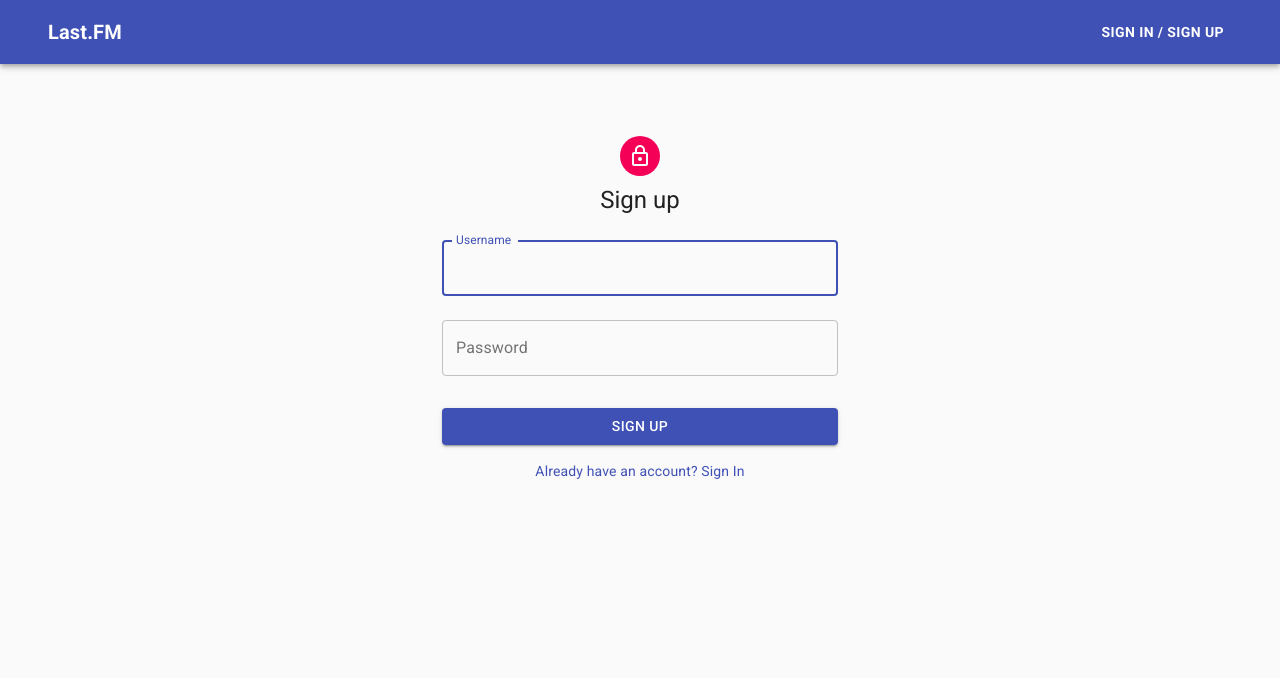
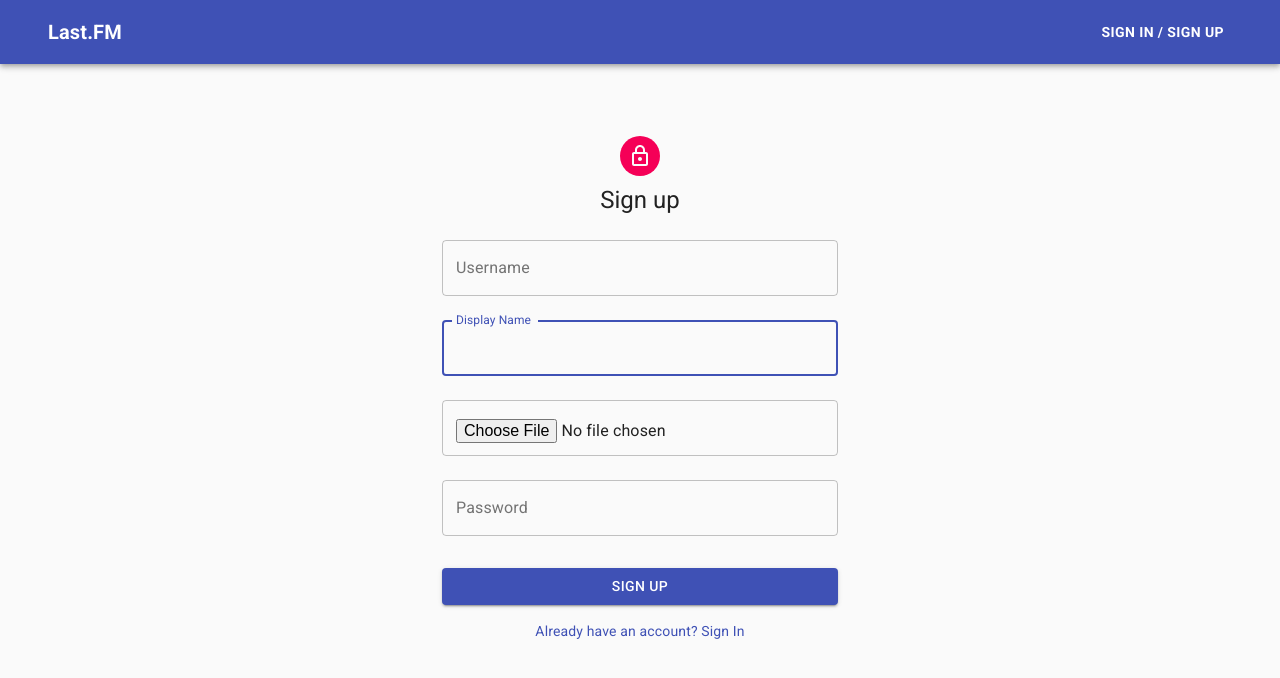
Before and after one commit to untrupus/lesson86, a React (Create React App) app: page /signup in a window 1280 px wide. Shown: the top 678 px of the page. Built offline with nearby package versions, Linux system fonts and the light colour scheme.

Commit message:
add user`s avatar

```diff
--- a/src/components/Header/Header.js
+++ b/src/components/Header/Header.js
@@ -75,8 +75,8 @@ const Header = () => {
                             <Link component={RouterLink} className={classes.logo} to="/signup"> Sign up</Link>
                         </Button> :
                         <UserMenu
-                            name={user.user.username}
-                            role={user.user.role}
+                            name={user.user.displayName}
+                            image={user.user.avatarImage}
                         />
                     }
                 </Toolbar>
--- a/src/components/Menu/Menu.js
+++ b/src/components/Menu/Menu.js
@@ -3,12 +3,10 @@ import Button from '@material-ui/core/Button';
 import Menu from '@material-ui/core/Menu';
 import MenuItem from '@material-ui/core/MenuItem';
 import {makeStyles} from '@material-ui/core/styles';
-import AccountCircleIcon from '@material-ui/icons/AccountCircle';
 import {Link as RouterLink} from "react-router-dom";
 import Link from '@material-ui/core/Link';
 import {useDispatch} from "react-redux";
 import {logoutUser} from "../../store/actions/usersAction";
-import SupervisorAccountIcon from '@material-ui/icons/SupervisorAccount';
 
 const useStyles = makeStyles(() => ({
     menu: {
@@ -19,13 +17,30 @@ const useStyles = makeStyles(() => ({
         '&:hover': {
             textDecoration: "none"
         }
+    },
+    username: {
+      marginRight: '15px'
+    },
+    avatar: {
+        width: '40px',
+        height: "40px",
+        borderRadius: "50%",
+        position: "absolute",
+        right: '10px',
+        '&:hover': {
+            width: '150px',
+            height: "150px",
+            top: '5px',
+            right: '80px',
+            zIndex: '99'
+        }
     }
 }));
 
 
 const UserMenu = props => {
     const classes = useStyles();
-    const dispatch =useDispatch();
+    const dispatch = useDispatch();
     const [anchorEl, setAnchorEl] = React.useState(null);
 
     const handleClick = (event) => {
@@ -37,15 +52,22 @@ const UserMenu = props => {
     };
 
     const logout = () => {
-      dispatch(logoutUser());
+        dispatch(logoutUser());
     };
 
     let icon;
-    if (props.role === "admin") {
-        icon = <SupervisorAccountIcon/>
+    if (props.image) {
+        icon = <img src={'http://localhost:8000/uploads/' + props.image}
+                    alt="avatar"
+                    className={classes.avatar}
+        />
     } else {
-        icon = <AccountCircleIcon/>
+        icon = <img src="https://www.pavilionweb.com/wp-content/uploads/2017/03/man-300x300.png"
+                    alt="avatar"
+                    className={classes.avatar}
+        />
     }
+
     return (
         <div>
             <Button aria-controls="simple-menu"
@@ -53,9 +75,10 @@ const UserMenu = props => {
                     onClick={handleClick}
                     className={classes.menu}
             >
-                Hello, {props.name} &#160;
-                {icon}
+                <span className={classes.username}>Hello, {props.name} &#160;</span>
+
             </Button>
+            {icon}
             <Menu
                 id="simple-menu"
                 anchorEl={anchorEl}
--- a/src/containers/SignUp/SignUp.js
+++ b/src/containers/SignUp/SignUp.js
@@ -1,4 +1,4 @@
-import React, {useState} from 'react';
+import React, {useRef, useState} from 'react';
 import {useSelector, useDispatch} from "react-redux";
 import Avatar from '@material-ui/core/Avatar';
 import Button from '@material-ui/core/Button';
@@ -9,7 +9,7 @@ import Link from '@material-ui/core/Link';
 import Grid from '@material-ui/core/Grid';
 import LockOutlinedIcon from '@material-ui/icons/LockOutlined';
 import Typography from '@material-ui/core/Typography';
-import { makeStyles } from '@material-ui/core/styles';
+import {makeStyles} from '@material-ui/core/styles';
 import Container from '@material-ui/core/Container';
 import {registerUser} from "../../store/actions/usersAction";
 
@@ -40,9 +40,12 @@ const useStyles = makeStyles((theme) => ({
 const SignUp = () => {
     const classes = useStyles();
     const [state, setState] = useState({
-       username: '',
-       password: ''
+        username: '',
+        password: '',
+        displayName: '',
+        avatarImage: ''
     });
+    const inputRef = useRef();
 
     const dispatch = useDispatch();
     const error = useSelector(state => state.users.registerError);
@@ -54,25 +57,36 @@ const SignUp = () => {
             return {...prevState, [name]: value};
         });
     };
+    const fileChangeHandler = e => {
+        const name = e.target.name;
+        const file = e.target.files[0];
+        setState(prevState => ({
+            ...prevState, [name]: file
+        }));
+    };
     const formSubmit = (e) => {
-      e.preventDefault();
-      dispatch(registerUser({...state}));
+        e.preventDefault();
+        const formData = new FormData();
+        Object.keys(state).forEach(key => {
+            formData.append(key, state[key]);
+        });
+        dispatch(registerUser(formData));
     };
 
     const getFieldError = fieldName => {
         try {
             return error.errors[fieldName].message;
-        } catch(e) {
+        } catch (e) {
             return undefined;
         }
     };
 
     return (
         <Container component="main" maxWidth="xs">
-            <CssBaseline />
+            <CssBaseline/>
             <div className={classes.paper}>
                 <Avatar className={classes.avatar}>
-                    <LockOutlinedIcon />
+                    <LockOutlinedIcon/>
                 </Avatar>
                 <Typography component="h1" variant="h5">
                     Sign up
@@ -97,6 +111,33 @@ const SignUp = () => {
                     <TextField
                         variant="outlined"
                         margin="normal"
+                        error={!!getFieldError("displayName")}
+                        helperText={getFieldError("displayName")}
+                        fullWidth
+                        id="displayName"
+                        label="Display Name"
+                        name="displayName"
+                        value={state.displayName}
+                        onChange={inputChangeHandler}
+                        autoComplete="displayName"
+                        autoFocus
+                    />
+                    <TextField
+                        variant="outlined"
+                        margin="normal"
+                        fullWidth
+                        name="avatarImage"
+                        type="file"
+                        placeholder="Avatar Image"
+                        error={!!getFieldError("avatarImage")}
+                        helperText={getFieldError("avatarImage")}
+                        ref={inputRef}
+                        id="avatarImage"
+                        onChange={fileChangeHandler}
+                    />
+                    <TextField
+                        variant="outlined"
+                        margin="normal"
                         error={!!getFieldError("password")}
                         helperText={getFieldError("password")}
                         fullWidth
@@ -117,9 +158,9 @@ const SignUp = () => {
                     >
                         Sign Up
                     </Button>
-                    <Grid container >
+                    <Grid container>
                         <Grid item className={classes.login}>
-                            <Link component={RouterLink}  to="/signin" >
+                            <Link component={RouterLink} to="/signin">
                                 {"Already have an account? Sign In"}
                             </Link>
                         </Grid>
```
